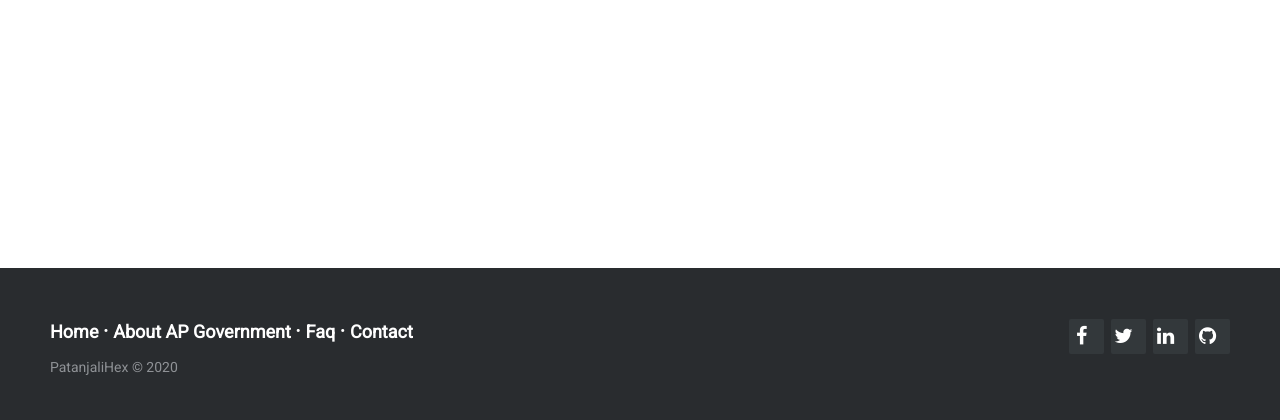
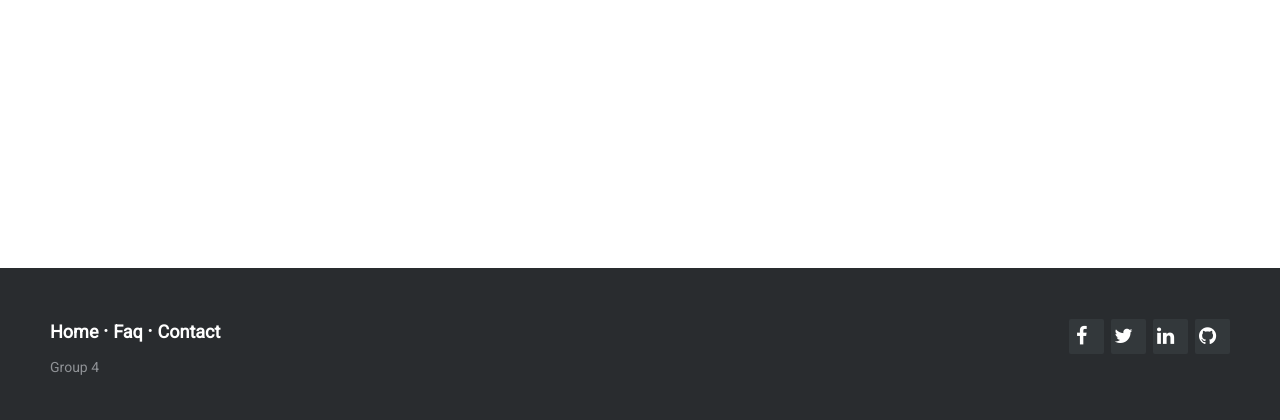
Before and after one commit to brinal8055/OfficialFaceMash, a Django app: page /add_paper/ in a window 1280 px wide. Shown: the part 441-861 px from the top of the page. Run offline with Django 3.2, Linux system fonts and the light colour scheme; the visitor is signed in with stand-in values (Sample User, id 1); some libraries are stand-ins or nearby versions.

Commit message:
Final Commit (hopefully)

```diff
--- a/portal/home/templates/home/index.html
+++ b/portal/home/templates/home/index.html
@@ -155,11 +155,10 @@
                 <a class="link-1" href="#">Home</a>
       <!--       <a href="#">Blog</a>
                 <a href="#"></a> -->
-                <a href="https://www.ap.gov.in/">About AP Government</a>
                 <a href="#">Faq</a>
                 <a href="#">Contact</a>
             </p>
-            <p>PatanjaliHex &copy; 2020</p>
+            <p>Group 4</p>
         </div>
     </footer>
 </body>
```
Also changed, not shown: 2 other files.
